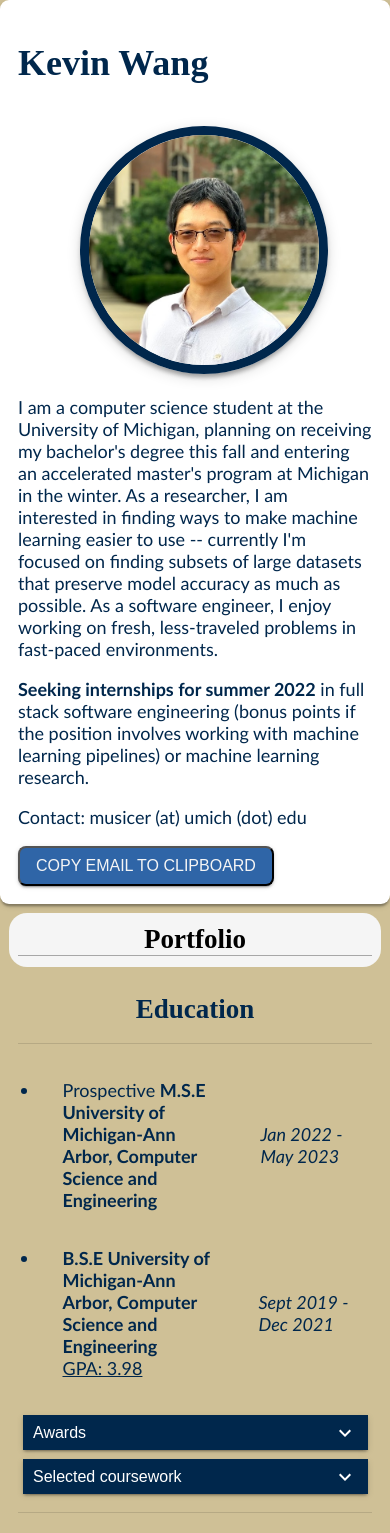
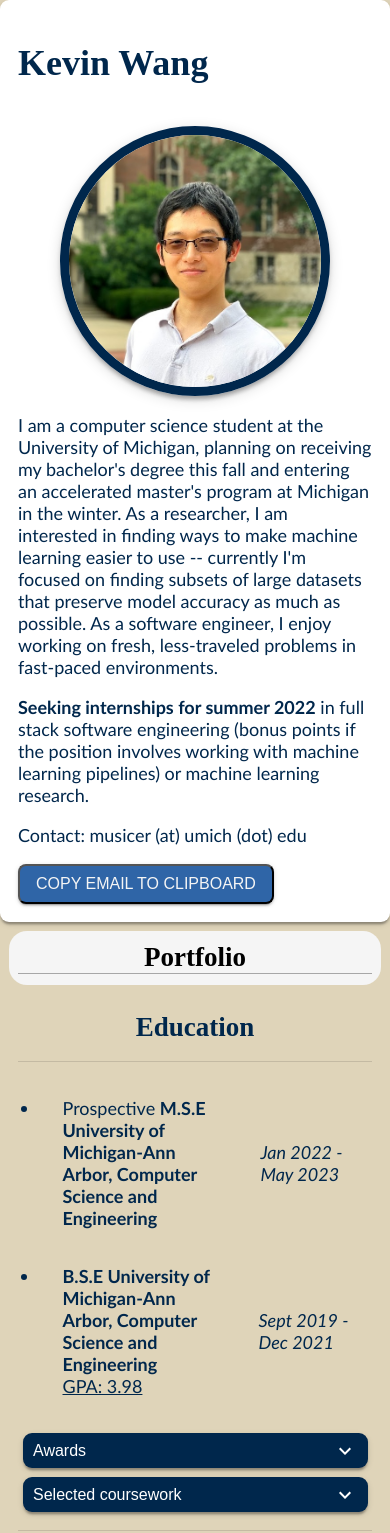
Before and after one commit to michigan-musicer/musicer-website, a React (Create React App) app: page / in a window 390 px wide. Shown: the top 1533 px of the page. Built offline with nearby package versions, Linux system fonts and the light colour scheme.

Commit message:
fix dropdown menu styling, change bg color, fix portfolio image resizing

```diff
--- a/src/App.css
+++ b/src/App.css
@@ -18,7 +18,7 @@ h1, h2, h3 {
   height: fit-content;
   display: flex;
   flex-direction: row;
-  background-color: rgb(207, 192, 150);
+  background-color: rgb(223, 212, 185);
 }
 
 .app-leftside-container {
--- a/src/about/About.css
+++ b/src/about/About.css
@@ -34,14 +34,19 @@ about-title-text {
 }
 
 .about-image {
-  margin-left: 17.5%;
-  margin-right: auto;
+  /* margin-left: 17.5%;
+  margin-right: auto; */
   width: 65%;
   border: 0.5em solid rgb(0, 39, 76, 1);
   border-radius: 50%;
   box-shadow: 0px 0.4em 0.25em -0.25em rgb(0 0 0 / 20%),
               0px 0.2em 0.25em 0px rgb(0 0 0 / 14%),
               0px 0.2em 0.75em 0px rgb(0 0 0 / 15%)
+}
+
+.about-image-container {
+  display: flex;
+  justify-content: center;
 }
 
 .about-copy-email {
@@ -61,3 +66,9 @@ about-title-text {
 .about-copy-email:hover {
   background-color: rgb(0, 39, 76, 1);
 }
+
+@media (max-width: 1040px) {
+  .about-image {
+    width: 14em;
+  }
+}
--- a/src/about/About.js
+++ b/src/about/About.js
@@ -17,7 +17,9 @@ export default function About() {
           {/* we can style the image to be circular or something fancier */}
           {/* something with a border for sure */}
           {/* either way, serious cropping necessary */}
-          <img className='about-image' src={PortfolioPic} alt={'Kevin Wang'}/>
+          <div className='about-image-container'>
+            <img className='about-image' src={PortfolioPic} alt={'Kevin Wang'}/>
+          </div>
           {/* <p>{props.desc}</p> */}
           <p>I am a computer science student at the University of Michigan, planning on
             receiving my bachelor's degree this fall and entering an accelerated master's program at Michigan
--- a/src/portfolio/Skillset.js
+++ b/src/portfolio/Skillset.js
@@ -11,7 +11,7 @@ export default function Skillset() {
 
   let skillCard1Props = {
     title: 'FUNDAMENTALS',
-    cardColor: 'rgb(211, 88, 69, 1)',
+    // cardColor: 'rgb(211, 88, 69, 1)',
     items: [
       'Java',
       'C++',
@@ -28,7 +28,7 @@ export default function Skillset() {
 
   let skillCard2Props = {
     title: 'MACHINE LEARNING',
-    cardColor: 'rgb(235, 134, 71, 1)',
+    // cardColor: 'rgb(235, 134, 71, 1)',
     items: [
       'Numpy',
       'Scikit-Learn',
@@ -40,7 +40,7 @@ export default function Skillset() {
 
   let skillCard3Props = {
     title: 'WEB DEV',
-    cardColor: 'rgb(0, 178, 169, 1)',
+    // cardColor: 'rgb(0, 178, 169, 1)',
     items: [
       'Mockito',
       'Spring/Spring Boot',
@@ -55,7 +55,7 @@ export default function Skillset() {
 
   let skillCard4Props = {
     title: 'WORKFLOW',
-    cardColor: 'rgb(117, 152, 141, 1)',
+    // cardColor: 'rgb(117, 152, 141, 1)',
     items: [
       'Agile development',
       'Postman',
--- a/src/util/DropDown.css
+++ b/src/util/DropDown.css
@@ -1,6 +1,5 @@
 .dropdown-container {
-  width: 100%;
-  max-width: 45em;
+  width: auto;
   margin: 0.5em 1.25em;
   padding: 0.25em;
   background: rgb(0, 39, 76, 1);
@@ -8,7 +7,8 @@
   box-shadow: 0px 0.25em 0.125em -0.125em rgb(0 0 0 / 20%),
               0px 0.125em 0.125em 0px rgb(0 0 0 / 14%),
               0px 0.125em 0.375em 0px rgb(0 0 0 / 12%);
-  transition: height 300ms cubic-bezier(0.4, 0, 0.2, 1) 0ms
+  transition: height 300ms cubic-bezier(0.4, 0, 0.2, 1) 0ms;
+  border-radius: 0.5em;
 }
 
 .dropdown-button {
@@ -39,12 +39,3 @@
 .dropdown-content-list {
   list-style-type: disc;
 }
-
-@media (max-width: 1040px) {
-  .dropdown-container {
-    width: auto;
-  }
-}
-
-/* .dropdown-content {
-} */
--- a/src/util/Section.js
+++ b/src/util/Section.js
@@ -20,7 +20,6 @@ export default function Section(props){
       <h2 className='section-header'>{props.props.title}</h2>
       <Divider/>
       <div>
-        {/* we want a similar mapping strategy from the navbar */}
         <ul>
           {
             listWithNumItems.map((i) =>
@@ -34,7 +33,9 @@ export default function Section(props){
           listWithNumSections.map((i) =>
           // create a subsection that's smaller -- might want to use flex tricks
           // drop down menus! with a preview
-          <div>{props.props.subsections[i].subsection}</div>
+          <div className='section-appended-item'>
+            {props.props.subsections[i].subsection}
+          </div>
           )
         }
       </div>
```
